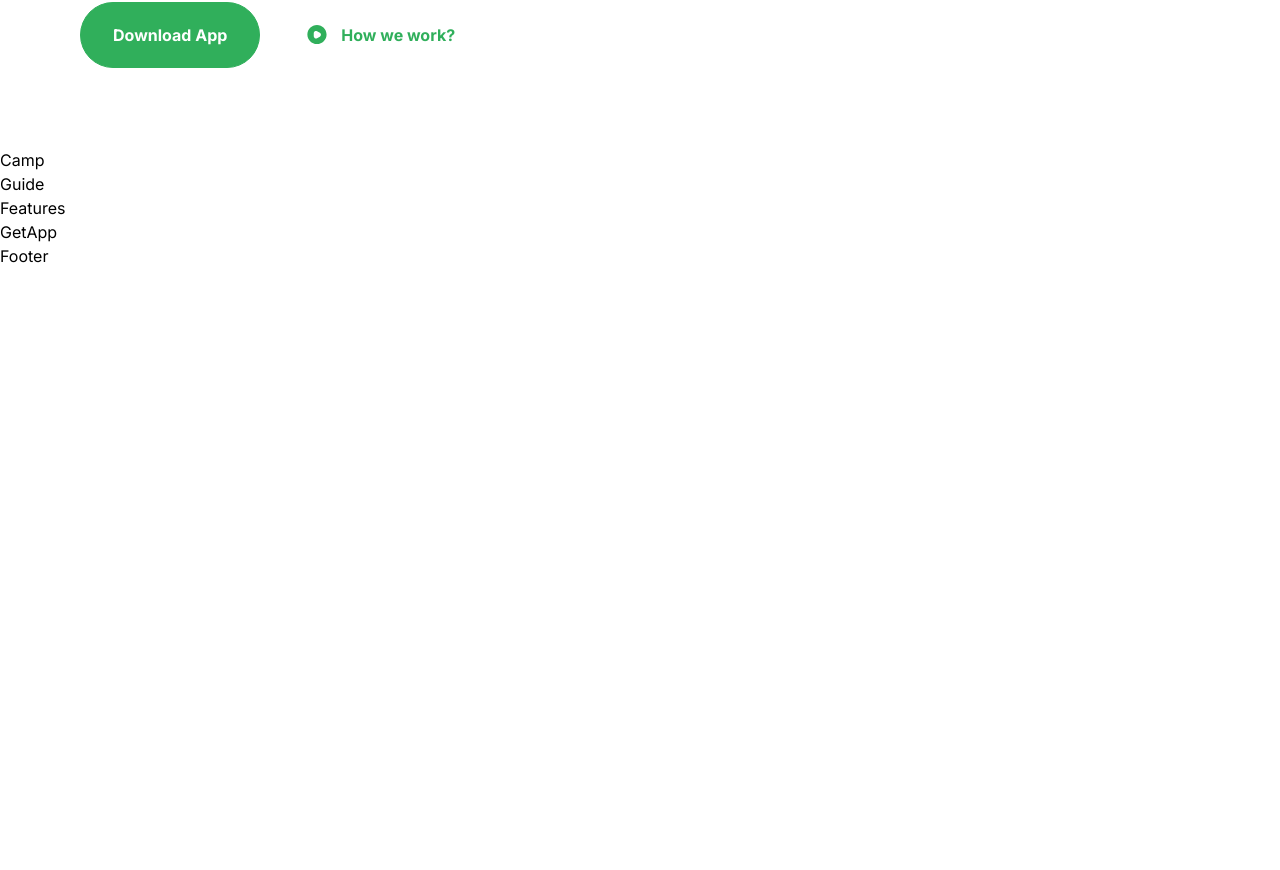
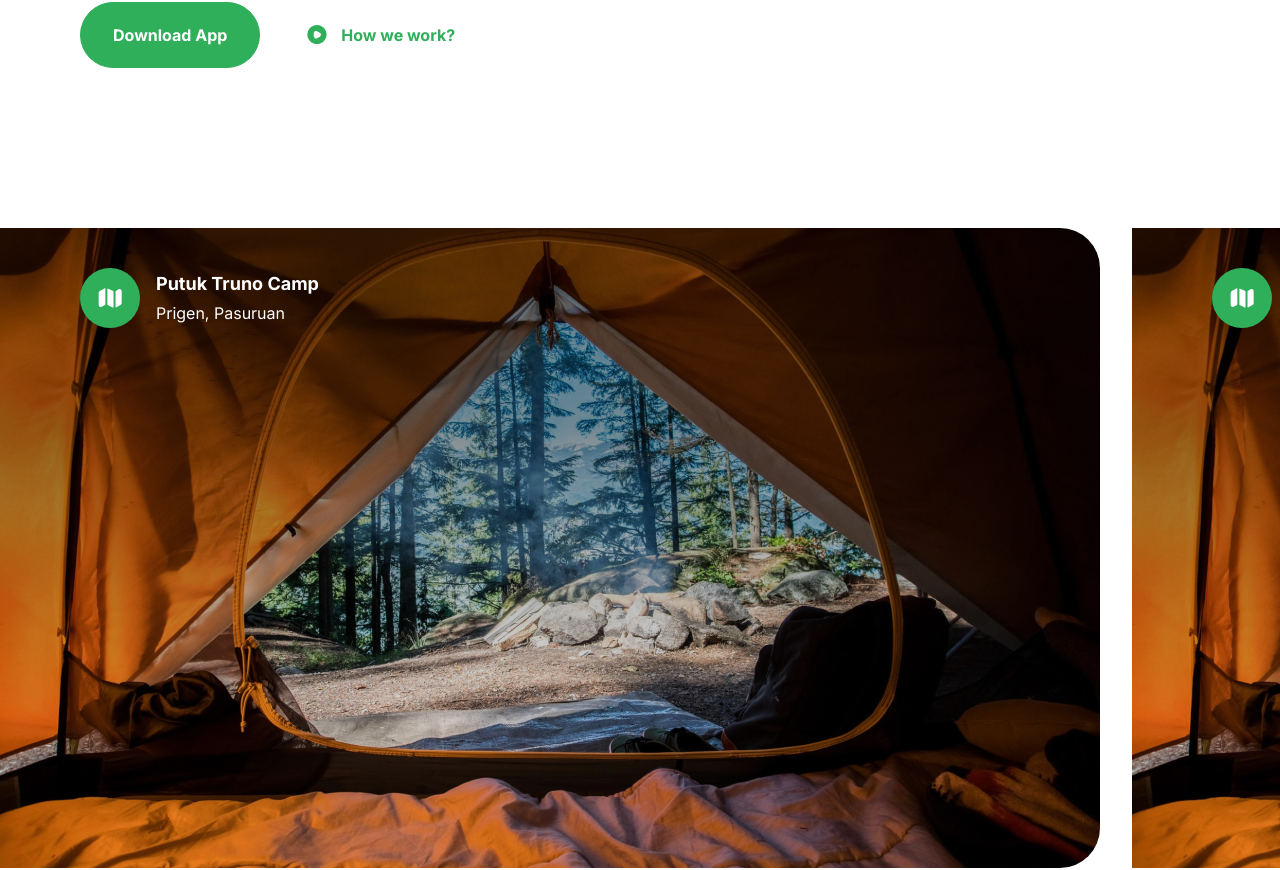
Before and after one commit to Steddyz/react-next-travel-app, a Next.js app: page / in a window 1280 px wide. Shown: the part 707-1577 px from the top of the page. Before the commit the page ends 975 px from the top, so only its background shows below. Built offline with nearby package versions, Linux system fonts and the light colour scheme.

Commit message:
start Camp section

```diff
--- a/components/Camp.tsx
+++ b/components/Camp.tsx
@@ -1,7 +1,57 @@
+import Image from "next/image";
 import React from "react";
 
+interface CampSiteProps {
+  backgroundImage: string;
+  title: string;
+  subtitle: string;
+  peopleJoined: string;
+}
+
+const CampSite = ({
+  backgroundImage,
+  title,
+  subtitle,
+  peopleJoined,
+}: CampSiteProps) => {
+  return (
+    <div
+      className={` h-full w-full min-w-[1100px] ${backgroundImage} bg-cover bg-no-repeat lg:rounded-r-5xl 2xl:rounded-5xl`}
+    >
+      <div className="flex h-full flex-col items-start justify-between p-6 lg:px-20 lg:py-10">
+        <div className="flexCenter gap-4">
+          <div className="rounded-full bg-green-50 p-4">
+            <Image src="/folded-map.svg" alt="map" width={28} height={28} />
+          </div>
+          <div className="flex flex-col gap-1">
+            <h4 className="bold-18 text-white">{title}</h4>
+            <p className="regulat-14 text-white">{subtitle}</p>
+          </div>
+        </div>
+      </div>
+    </div>
+  );
+};
+
 const Camp = () => {
-  return <div>Camp</div>;
+  return (
+    <section className="2xl:max-container relative flex flex-col py-10 lg:mb-10 lg:py-20 xl:mb-20">
+      <div className="hide-scrollbar flex h-[340px] w-full items-start justify-start gap-8 overflow-x-auto lg:h-[400px] xl:h-[640px]">
+        <CampSite
+          backgroundImage="bg-bg-img-1"
+          title="Putuk Truno Camp"
+          subtitle="Prigen, Pasuruan"
+          peopleJoined="50+ Joined"
+        />
+        <CampSite
+          backgroundImage="bg-bg-img-1"
+          title="Putuk Truno Camp"
+          subtitle="Prigen, Pasuruan"
+          peopleJoined="50+ Joined"
+        />
+      </div>
+    </section>
+  );
 };
 
 export default Camp;
```
